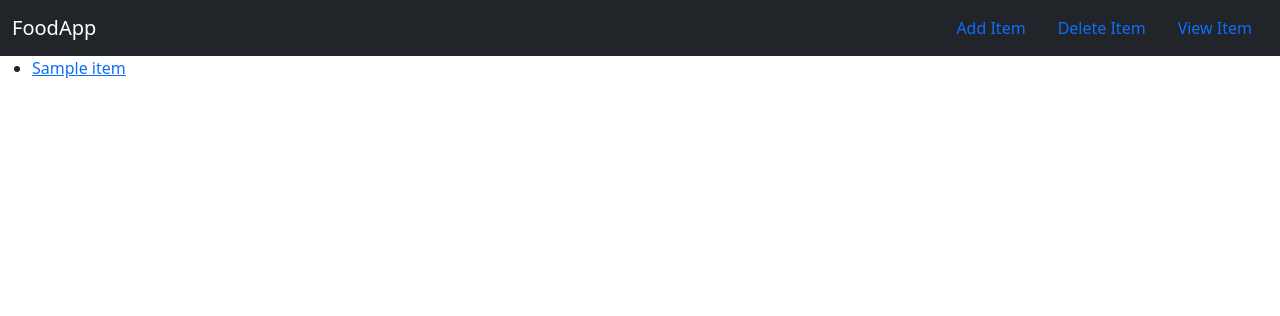
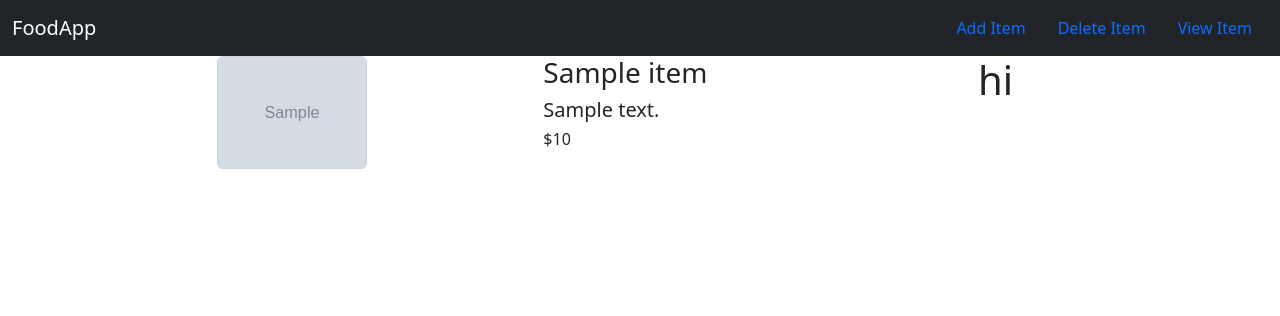
Before and after one commit to roniahamed/Foodapp, a Django app: page / in a window 1280 px wide. Shown: the top 316 px of the page. Run offline with Django 5.2, Linux system fonts and the light colour scheme; tables that the repository leaves empty hold one stand-in row (values such as "Sample post"); grey boxes marked "Sample" are stand-in pictures.

Commit message:
add food view

```diff
--- a/templates/food/index.html
+++ b/templates/food/index.html
@@ -14,11 +14,21 @@
     {% block body %}
 
     {% for item in item_list %}
-    <ul>
-        <li>
-            <a href="{% url 'food:detail' item.pk %}">{{item.item_name}}</a>
-        </li>
-    </ul>
+    <div class="row">
+        <div class="col-md-3 offset-md-2">
+            <img class="card" width="150px" src="{{item.item_image}}" alt="">
+        </div>
+        <div class="col-sm-4">
+            <h3>{{item.item_name}}</h3>
+            <h5>{{item.item_desc}} </h5>
+            <h6>${{item.item_price}} </h6>
+        </div>
+        <div class="col-md-2">
+            <h1>hi</h1>
+
+        </div>
+    </div>
+
     {% endfor %}
 
     {% endblock %}
```
